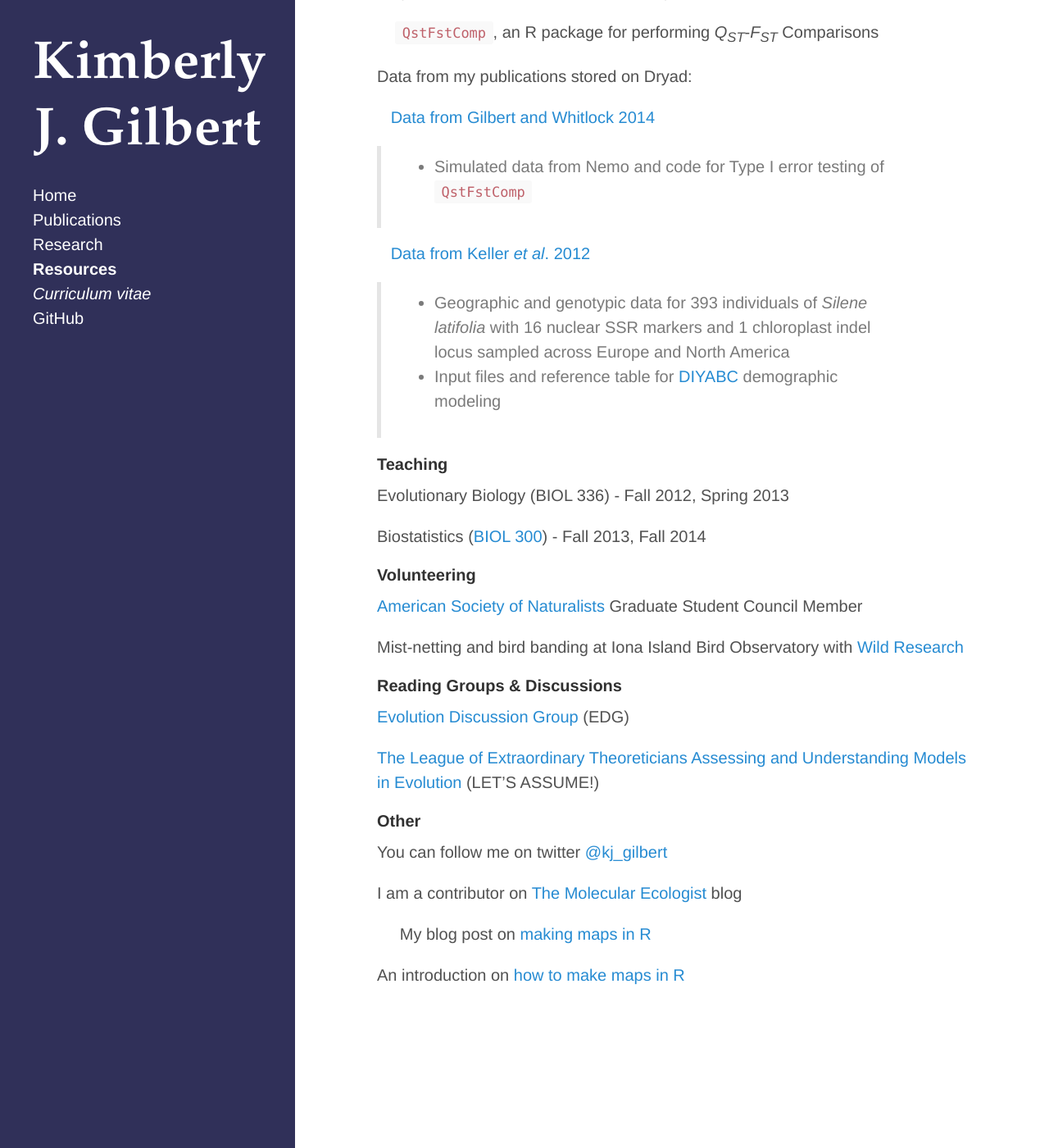
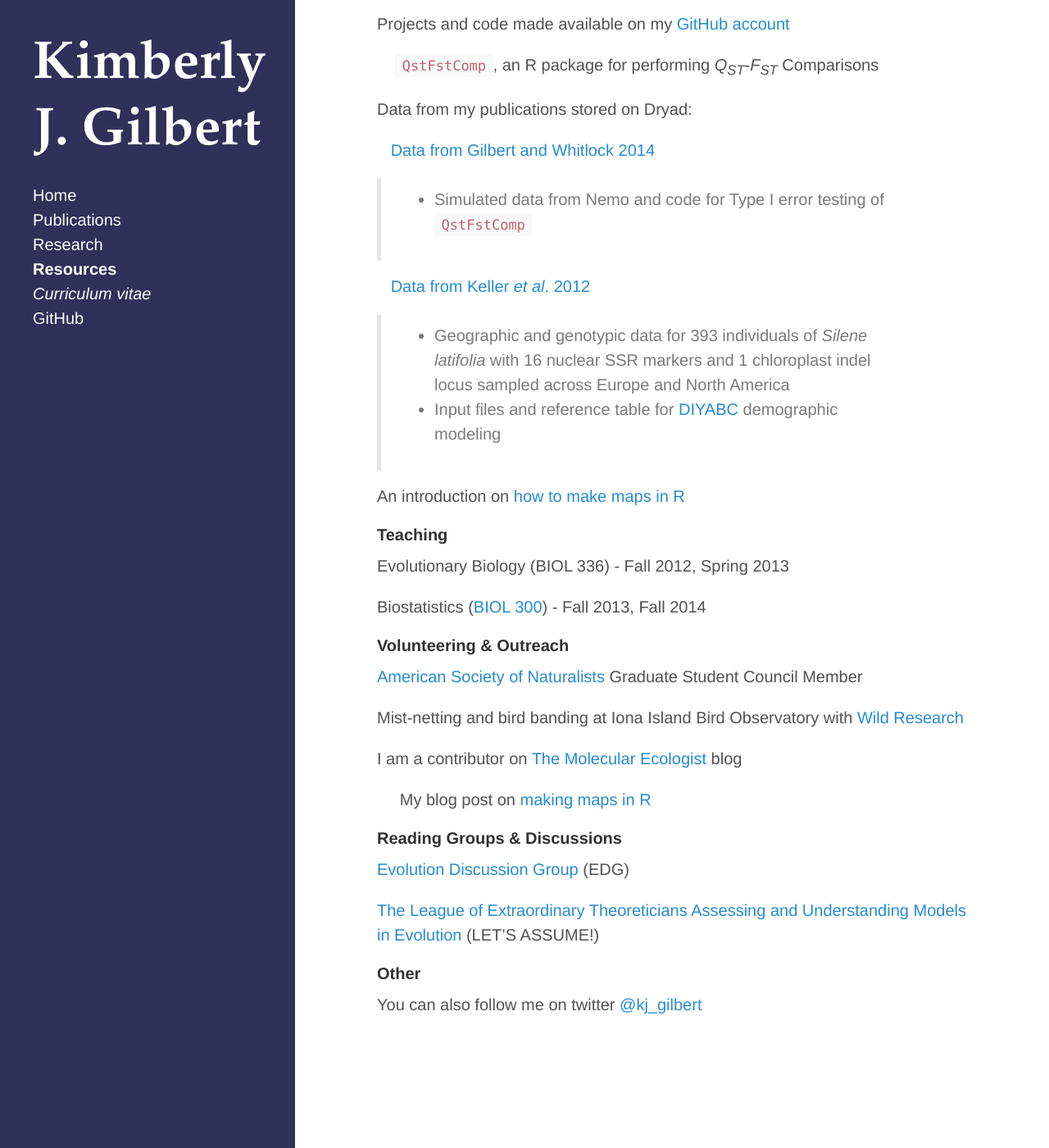
Before and after one commit to kjgilbert/kjgilbert.github.io, a Jekyll site: the page built from resources.md, in a window 1280 px wide and 1400 px high, scrolled down 211 px. Shown: the whole window at 82% size. Built offline with Jekyll 4.4.1, drawn with Linux system fonts in a browser that asks for light colours; Markdown is read by kramdown in place of the engine named in the settings; part of the change alters nothing that is shown.

Commit message:
update resources page

```diff
--- a/resources.md
+++ b/resources.md
@@ -2,6 +2,8 @@
 layout: page
 title: Resources
 ---
+
+&nbsp;
 
 
 #### Software & Datasets
@@ -20,6 +22,8 @@ Data from my publications stored on Dryad:
 > - Geographic and genotypic data for 393 individuals of *Silene latifolia* with 16 nuclear SSR markers and 1 chloroplast indel locus sampled across Europe and North America
 > - Input files and reference table for [DIYABC](http://www1.montpellier.inra.fr/CBGP/diyabc/) demographic modeling
 
+An introduction on [how to make maps in R](https://github.com/kjgilbert/kjgilbert.github.io/raw/master/pdfs/R_MakingMaps.pdf)
+
 #### Teaching
 
 Evolutionary Biology (BIOL 336) - Fall 2012, Spring 2013
@@ -27,11 +31,15 @@ Evolutionary Biology (BIOL 336) - Fall 2012, Spring 2013
 Biostatistics ([BIOL 300](http://www.zoology.ubc.ca/~whitlock/bio300/)) - Fall 2013, Fall 2014
 
 
-#### Volunteering
+#### Volunteering & Outreach
 
 [American Society of Naturalists](http://www.amnat.org/home.html) Graduate Student Council Member
 
 Mist-netting and bird banding at Iona Island Bird Observatory with [Wild Research](http://wildresearch.ca/)
+
+I am a contributor on [The Molecular Ecologist](http://www.molecularecologist.com/) blog
+
+&nbsp;&nbsp;&nbsp;&nbsp; My blog post on [making maps in R](http://www.molecularecologist.com/2012/09/making-maps-with-r/)
 
 
 #### Reading Groups & Discussions
@@ -43,10 +51,4 @@ Mist-netting and bird banding at Iona Island Bird Observatory with [Wild Researc
 
 #### Other
 
-You can follow me on twitter [@kj_gilbert](https://twitter.com/kj_gilbert)
-
-I am a contributor on [The Molecular Ecologist](http://www.molecularecologist.com/) blog
-
-&nbsp;&nbsp;&nbsp;&nbsp; My blog post on [making maps in R](http://www.molecularecologist.com/2012/09/making-maps-with-r/)
-
-An introduction on [how to make maps in R](https://github.com/kjgilbert/kjgilbert.github.io/raw/master/pdfs/R_MakingMaps.pdf)
+You can also follow me on twitter [@kj_gilbert](https://twitter.com/kj_gilbert)
```
